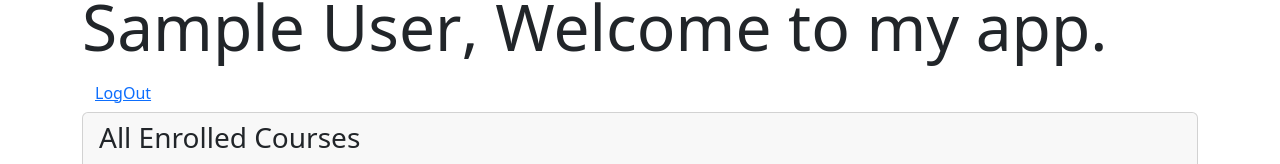
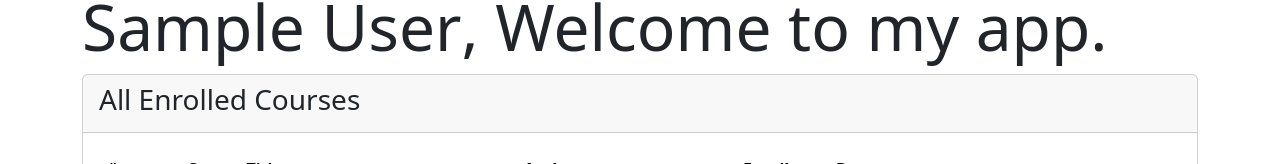
Before and after one commit to kgruza/Course-App, an Angular app in the folder course-app-frontend/: page /profile in a window 1280 px wide. Shown: the part 123-287 px from the top of the page. Built offline with nearby package versions, Linux system fonts and the light colour scheme; no server answers; sample sign-in values are in the browser's storage.

Commit message:
Remove duplicated logout button from user profile

```diff
--- a/course-app-frontend/src/app/components/profile/profile.component.html
+++ b/course-app-frontend/src/app/components/profile/profile.component.html
@@ -4,7 +4,6 @@
             <strong>{{currentUser!.name}}</strong>, Welcome to my app.
         </h1>
     </header>
-    <a class="btn btn-link log-out" (click)="logOut()">LogOut</a>
     <div class="transaction-container">
         <div class="card">
             <div class="card-header">
```
